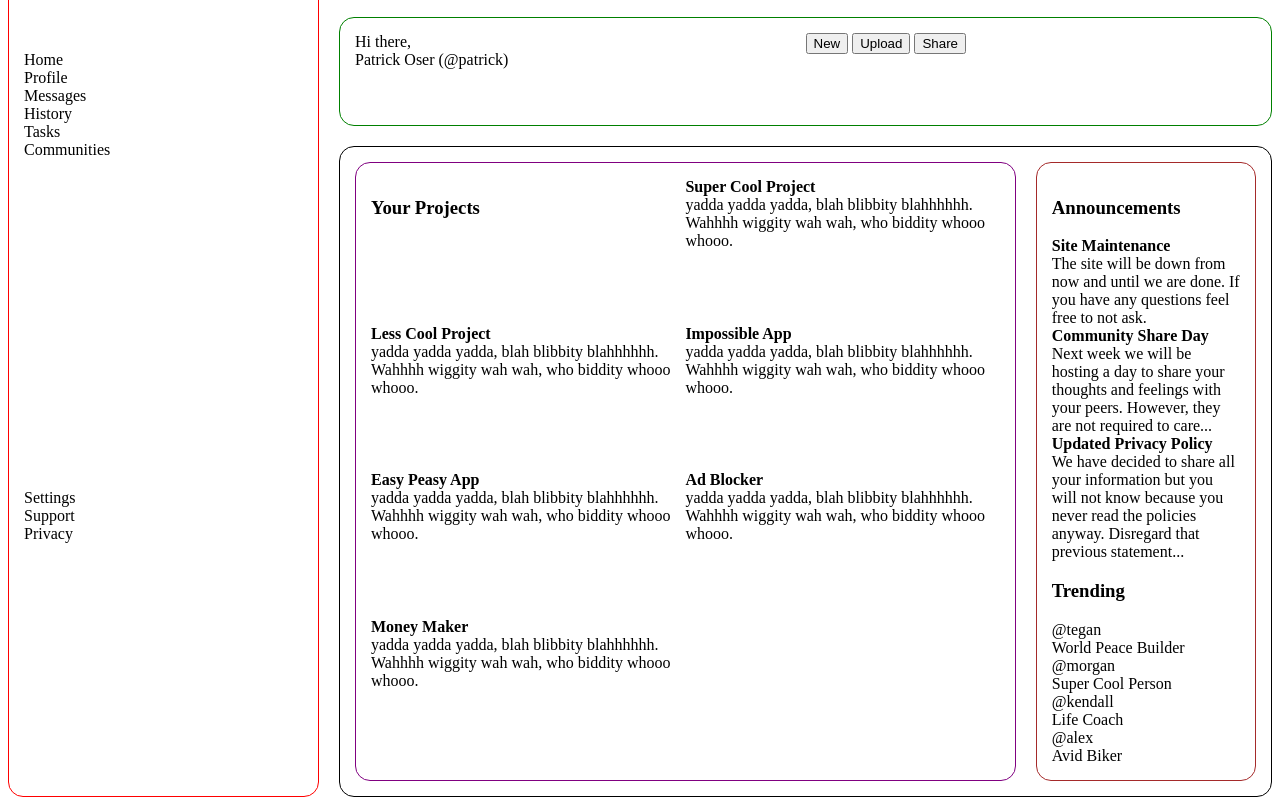
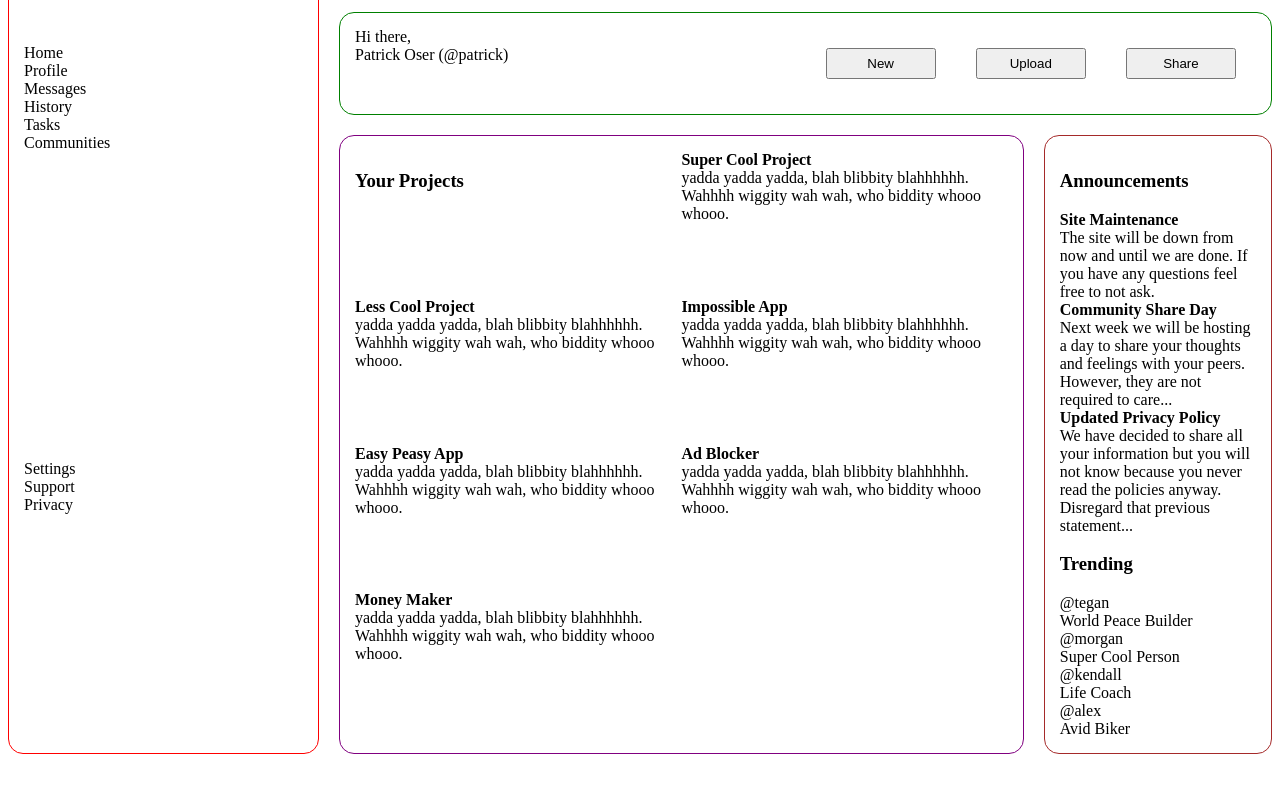
Before and after one commit to TapTapYap/Admin-dasboard, a plain HTML site: page index.html in a window 1280 px wide. Shown: the part 119-924 px from the top of the page. After the commit the page ends 881 px from the top, so only its background shows below. Drawn offline with Linux system fonts and the light colour scheme.

Commit message:
Added flex to right-navbar box.

```diff
--- a/index.html
+++ b/index.html
@@ -49,7 +49,7 @@
                 <button class="shareBtn">Share</button>
             </div>
         </div>
-        <div class="main-content">
+        <div class="main-content" id="main-content">
             <div class="left-main-content">
                 <h3>Your Projects</h3>
                 <div><strong>Super Cool Project</strong><br>
--- a/style.css
+++ b/style.css
@@ -29,12 +29,24 @@
     border: 1px green solid;
 }
 
+.right-nav {
+    display: flex;
+    justify-content: space-evenly;
+}
+
+.right-nav > button {
+    flex: 1;
+    margin: 20px;
+}
+
 .main-content {
     display: grid;
     grid-template-columns: 3fr 1fr;
     gap: 20px;
+}
+
+#main-content {
     padding: 0px;
-    border: 1px black solid;
 }
 
 .main-content > div {
```
